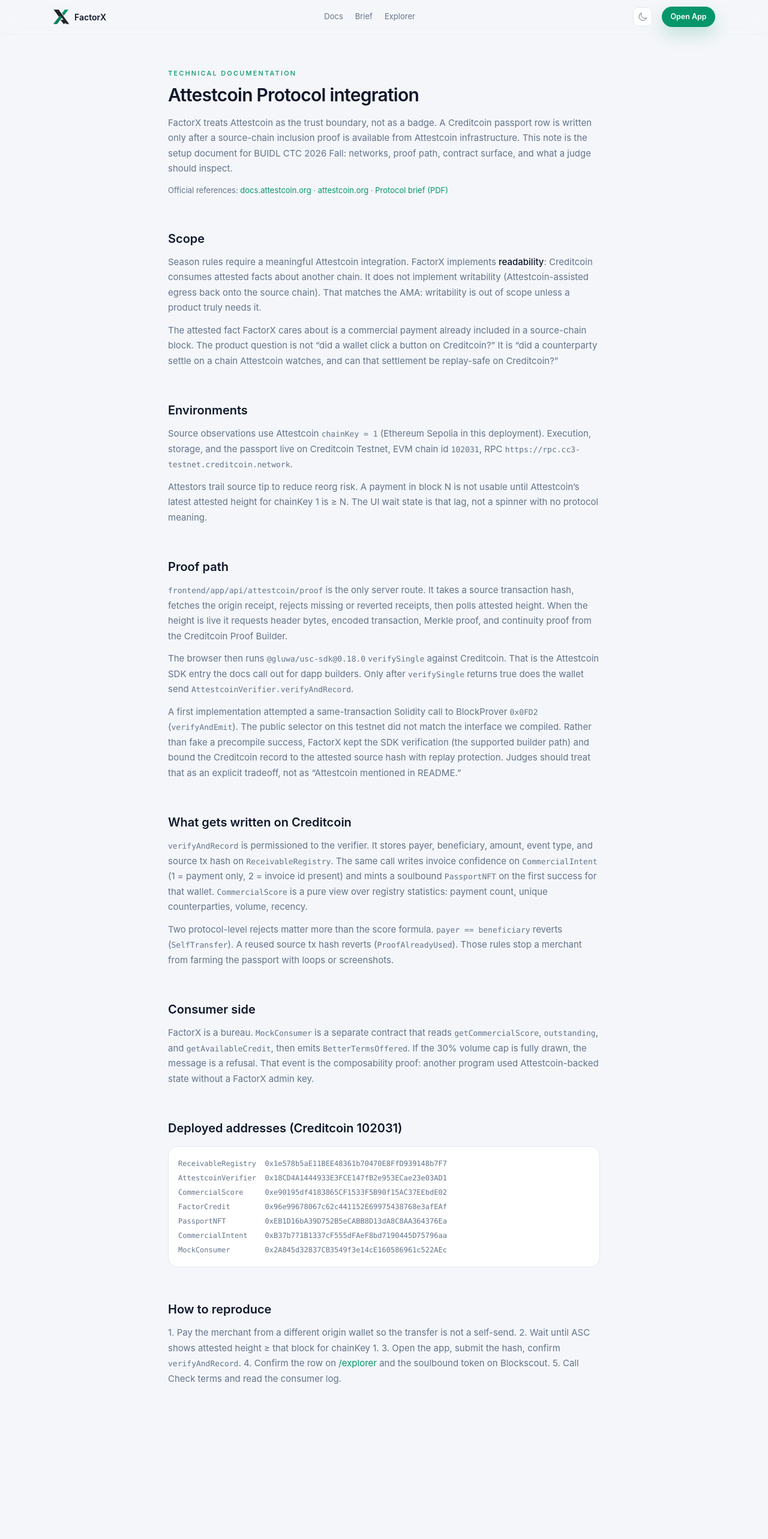
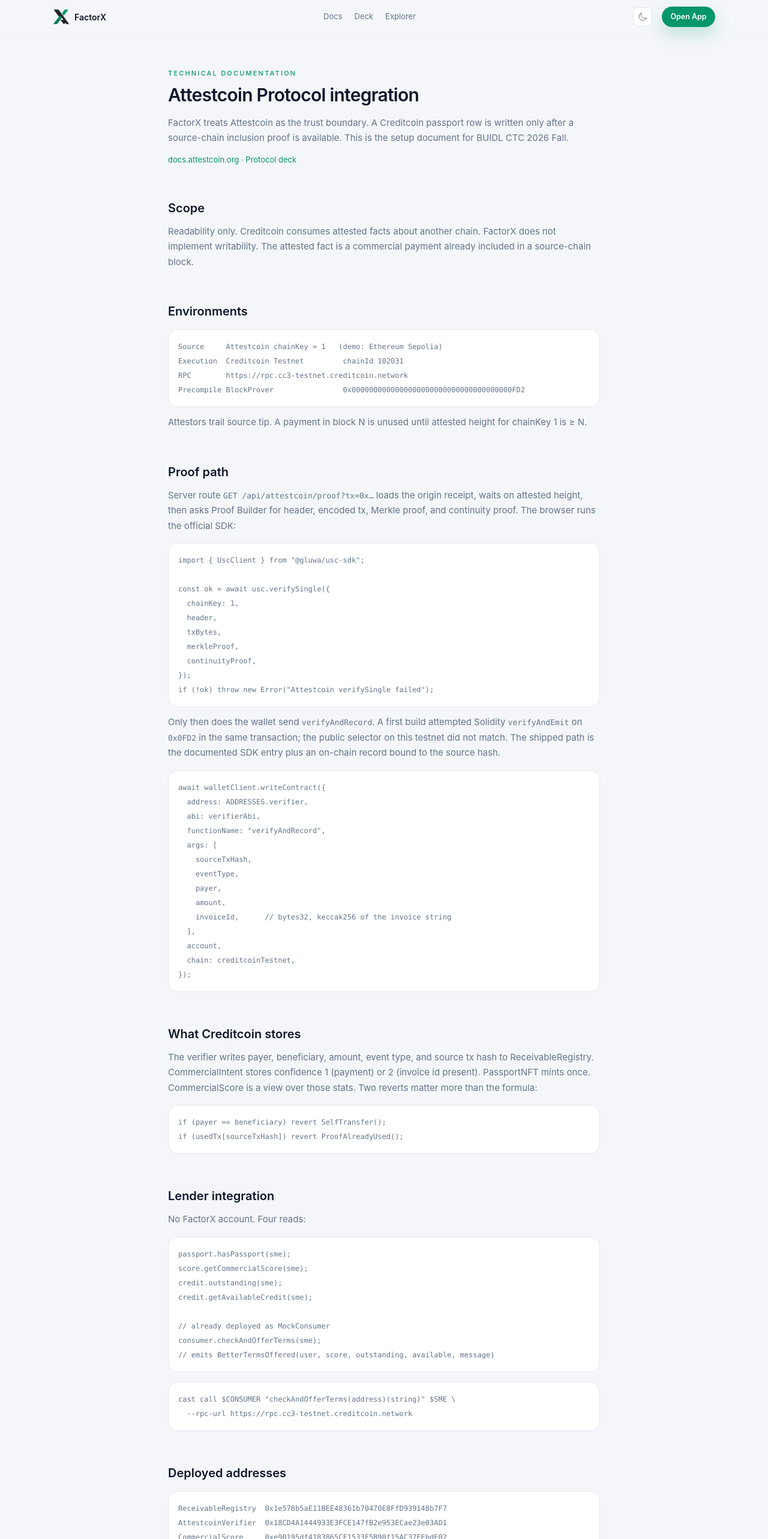
Before and after one commit to Ebubechukwucyber/FactorX, a Next.js app in the folder frontend/: page /docs in a window 1280 px wide. Shown: the top 2566 px of the page at 60% size. Before the commit the page ends 2367 px from the top, so only its background shows below. Built offline with nearby package versions, Linux system fonts and the light colour scheme.

Commit message:
Deck links, explorer connect, docs snippets

```diff
--- a/frontend/app/docs/page.tsx
+++ b/frontend/app/docs/page.tsx
@@ -8,63 +8,85 @@
   return (
     <div className="min-h-screen bg-[var(--bg)] text-[var(--text)]">
       <SiteNav />
-
       <main className="mx-auto max-w-3xl px-6 py-14 text-[15px] leading-[1.7]">
         <p className="text-[11px] font-medium uppercase tracking-[0.2em] text-accent">Technical documentation</p>
         <h1 className="mt-2 text-3xl font-semibold tracking-tight">Attestcoin Protocol integration</h1>
         <p className="mt-4 text-muted">
-          FactorX treats Attestcoin as the trust boundary, not as a badge. A Creditcoin passport row is written only after a source-chain inclusion proof is available from Attestcoin infrastructure. This note is the setup document for BUIDL CTC 2026 Fall: networks, proof path, contract surface, and what a judge should inspect.
+          FactorX treats Attestcoin as the trust boundary. A Creditcoin passport row is written only after a source-chain inclusion proof is available. This is the setup document for BUIDL CTC 2026 Fall.
         </p>
         <p className="mt-3 text-[13px] text-muted">
-          Official references:{" "}
           <a className="text-accent hover:underline" href="https://docs.attestcoin.org/" target="_blank" rel="noreferrer">docs.attestcoin.org</a>
           {" · "}
-          <a className="text-accent hover:underline" href="https://attestcoin.org/" target="_blank" rel="noreferrer">attestcoin.org</a>
-          {" · "}
-          <a className="text-accent hover:underline" href="/FactorX-Protocol-Brief.pdf">Protocol brief (PDF)</a>
+          <a className="text-accent hover:underline" href="/FactorX-Protocol-Deck.pdf">Protocol deck</a>
         </p>
 
         <h2 className="mt-14 text-xl font-semibold">Scope</h2>
         <p className="mt-3 text-muted">
-          Season rules require a meaningful Attestcoin integration. FactorX implements <b className="font-medium text-[var(--text)]">readability</b>: Creditcoin consumes attested facts about another chain. It does not implement writability (Attestcoin-assisted egress back onto the source chain). That matches the AMA: writability is out of scope unless a product truly needs it.
-        </p>
-        <p className="mt-3 text-muted">
-          The attested fact FactorX cares about is a commercial payment already included in a source-chain block. The product question is not “did a wallet click a button on Creditcoin?” It is “did a counterparty settle on a chain Attestcoin watches, and can that settlement be replay-safe on Creditcoin?”
+          Readability only. Creditcoin consumes attested facts about another chain. FactorX does not implement writability. The attested fact is a commercial payment already included in a source-chain block.
         </p>
 
         <h2 className="mt-14 text-xl font-semibold">Environments</h2>
+        <pre className="mt-4 overflow-x-auto rounded-2xl border border-border bg-card p-4 font-mono text-[12px] leading-6 text-muted">{`Source     Attestcoin chainKey = 1   (demo: Ethereum Sepolia)
+Execution  Creditcoin Testnet         chainId 102031
+RPC        https://rpc.cc3-testnet.creditcoin.network
+Precompile BlockProver                0x0000000000000000000000000000000000000FD2`}</pre>
         <p className="mt-3 text-muted">
-          Source observations use Attestcoin <code className="text-[13px]">chainKey = 1</code> (Ethereum Sepolia in this deployment). Execution, storage, and the passport live on Creditcoin Testnet, EVM chain id <code className="text-[13px]">102031</code>, RPC <code className="text-[13px]">https://rpc.cc3-testnet.creditcoin.network</code>.
-        </p>
-        <p className="mt-3 text-muted">
-          Attestors trail source tip to reduce reorg risk. A payment in block N is not usable until Attestcoin’s latest attested height for chainKey 1 is ≥ N. The UI wait state is that lag, not a spinner with no protocol meaning.
+          Attestors trail source tip. A payment in block N is unused until attested height for chainKey 1 is ≥ N.
         </p>
 
         <h2 className="mt-14 text-xl font-semibold">Proof path</h2>
         <p className="mt-3 text-muted">
-          <code className="text-[13px]">frontend/app/api/attestcoin/proof</code> is the only server route. It takes a source transaction hash, fetches the origin receipt, rejects missing or reverted receipts, then polls attested height. When the height is live it requests header bytes, encoded transaction, Merkle proof, and continuity proof from the Creditcoin Proof Builder.
+          Server route <code className="text-[13px]">GET /api/attestcoin/proof?tx=0x…</code> loads the origin receipt, waits on attested height, then asks Proof Builder for header, encoded tx, Merkle proof, and continuity proof. The browser runs the official SDK:
         </p>
+        <pre className="mt-4 overflow-x-auto rounded-2xl border border-border bg-card p-4 font-mono text-[12px] leading-6 text-muted">{`import { UscClient } from "@gluwa/usc-sdk";
+
+const ok = await usc.verifySingle({
+  chainKey: 1,
+  header,
+  txBytes,
+  merkleProof,
+  continuityProof,
+});
+if (!ok) throw new Error("Attestcoin verifySingle failed");`}</pre>
         <p className="mt-3 text-muted">
-          The browser then runs <code className="text-[13px]">@gluwa/usc-sdk@0.18.0</code> <code className="text-[13px]">verifySingle</code> against Creditcoin. That is the Attestcoin SDK entry the docs call out for dapp builders. Only after <code className="text-[13px]">verifySingle</code> returns true does the wallet send <code className="text-[13px]">AttestcoinVerifier.verifyAndRecord</code>.
+          Only then does the wallet send <code className="text-[13px]">verifyAndRecord</code>. A first build attempted Solidity <code className="text-[13px]">verifyAndEmit</code> on <code className="text-[13px]">0x0FD2</code> in the same transaction; the public selector on this testnet did not match. The shipped path is the documented SDK entry plus an on-chain record bound to the source hash.
         </p>
+        <pre className="mt-4 overflow-x-auto rounded-2xl border border-border bg-card p-4 font-mono text-[12px] leading-6 text-muted">{`await walletClient.writeContract({
+  address: ADDRESSES.verifier,
+  abi: verifierAbi,
+  functionName: "verifyAndRecord",
+  args: [
+    sourceTxHash,
+    eventType,
+    payer,
+    amount,
+    invoiceId,      // bytes32, keccak256 of the invoice string
+  ],
+  account,
+  chain: creditcoinTestnet,
+});`}</pre>
+
+        <h2 className="mt-14 text-xl font-semibold">What Creditcoin stores</h2>
         <p className="mt-3 text-muted">
-          A first implementation attempted a same-transaction Solidity call to BlockProver <code className="text-[13px]">0x0FD2</code> (<code className="text-[13px]">verifyAndEmit</code>). The public selector on this testnet did not match the interface we compiled. Rather than fake a precompile success, FactorX kept the SDK verification (the supported builder path) and bound the Creditcoin record to the attested source hash with replay protection. Judges should treat that as an explicit tradeoff, not as “Attestcoin mentioned in README.”
+          The verifier writes payer, beneficiary, amount, event type, and source tx hash to ReceivableRegistry. CommercialIntent stores confidence 1 (payment) or 2 (invoice id present). PassportNFT mints once. CommercialScore is a view over those stats. Two reverts matter more than the formula:
         </p>
+        <pre className="mt-4 overflow-x-auto rounded-2xl border border-border bg-card p-4 font-mono text-[12px] leading-6 text-muted">{`if (payer == beneficiary) revert SelfTransfer();
+if (usedTx[sourceTxHash]) revert ProofAlreadyUsed();`}</pre>
 
-        <h2 className="mt-14 text-xl font-semibold">What gets written on Creditcoin</h2>
-        <p className="mt-3 text-muted">
-          <code className="text-[13px]">verifyAndRecord</code> is permissioned to the verifier. It stores payer, beneficiary, amount, event type, and source tx hash on <code className="text-[13px]">ReceivableRegistry</code>. The same call writes invoice confidence on <code className="text-[13px]">CommercialIntent</code> (1 = payment only, 2 = invoice id present) and mints a soulbound <code className="text-[13px]">PassportNFT</code> on the first success for that wallet. <code className="text-[13px]">CommercialScore</code> is a pure view over registry statistics: payment count, unique counterparties, volume, recency.
-        </p>
-        <p className="mt-3 text-muted">
-          Two protocol-level rejects matter more than the score formula. <code className="text-[13px]">payer == beneficiary</code> reverts (<code className="text-[13px]">SelfTransfer</code>). A reused source tx hash reverts (<code className="text-[13px]">ProofAlreadyUsed</code>). Those rules stop a merchant from farming the passport with loops or screenshots.
-        </p>
+        <h2 className="mt-14 text-xl font-semibold">Lender integration</h2>
+        <p className="mt-3 text-muted">No FactorX account. Four reads:</p>
+        <pre className="mt-4 overflow-x-auto rounded-2xl border border-border bg-card p-4 font-mono text-[12px] leading-6 text-muted">{`passport.hasPassport(sme);
+score.getCommercialScore(sme);
+credit.outstanding(sme);
+credit.getAvailableCredit(sme);
 
-        <h2 className="mt-14 text-xl font-semibold">Consumer side</h2>
-        <p className="mt-3 text-muted">
-          FactorX is a bureau. <code className="text-[13px]">MockConsumer</code> is a separate contract that reads <code className="text-[13px]">getCommercialScore</code>, <code className="text-[13px]">outstanding</code>, and <code className="text-[13px]">getAvailableCredit</code>, then emits <code className="text-[13px]">BetterTermsOffered</code>. If the 30% volume cap is fully drawn, the message is a refusal. That event is the composability proof: another program used Attestcoin-backed state without a FactorX admin key.
-        </p>
+// already deployed as MockConsumer
+consumer.checkAndOfferTerms(sme);
+// emits BetterTermsOffered(user, score, outstanding, available, message)`}</pre>
+        <pre className="mt-4 overflow-x-auto rounded-2xl border border-border bg-card p-4 font-mono text-[12px] leading-6 text-muted">{`cast call $CONSUMER "checkAndOfferTerms(address)(string)" $SME \\
+  --rpc-url https://rpc.cc3-testnet.creditcoin.network`}</pre>
 
-        <h2 className="mt-14 text-xl font-semibold">Deployed addresses (Creditcoin 102031)</h2>
+        <h2 className="mt-14 text-xl font-semibold">Deployed addresses</h2>
         <pre className="mt-4 overflow-x-auto rounded-2xl border border-border bg-card p-4 font-mono text-[12px] leading-6 text-muted">{`ReceivableRegistry  0x1e578b5aE11BEE48361b70470E8FfD939148b7F7
 AttestcoinVerifier  0x18CD4A1444933E3FCE147fB2e953ECae23e03AD1
 CommercialScore     0xe90195df4183865CF1533F5B90f15AC37EEbdE02
@@ -73,15 +95,11 @@
 CommercialIntent    0xB37b771B1337cF555dFAeF8bd7190445D75796aa
 MockConsumer        0x2A845d32837CB3549f3e14cE160586961c522AEc`}</pre>
 
-        <h2 className="mt-14 text-xl font-semibold">How to reproduce</h2>
+        <h2 className="mt-14 text-xl font-semibold">Reproduce</h2>
         <p className="mt-3 text-muted">
-          1. Pay the merchant from a different origin wallet so the transfer is not a self-send.
-          2. Wait until ASC shows attested height ≥ that block for chainKey 1.
-          3. Open the app, submit the hash, confirm <code className="text-[13px]">verifyAndRecord</code>.
-          4. Confirm the row on <Link href="/explorer" className="text-accent hover:underline">/explorer</Link> and the soulbound token on Blockscout.
-          5. Call Check terms and read the consumer log.
+          Pay the merchant from a different origin wallet. Wait until ASC attested height covers that block. Submit the hash. Confirm the row on <Link href="/explorer" className="text-accent hover:underline">/explorer</Link>. Check terms and read the consumer log on Blockscout.
         </p>
-        </main>
+      </main>
     </div>
   );
 }
--- a/frontend/app/page.tsx
+++ b/frontend/app/page.tsx
@@ -44,7 +44,7 @@
     <SiteNav />
 
     <main>
-      <section className="hero relative overflow-hidden"><div className="hero-glow hero-glow-one"/><div className="hero-glow hero-glow-two"/><div className="relative mx-auto grid max-w-6xl items-center gap-14 px-6 py-24 md:grid-cols-[1.05fr_.95fr] md:py-32"><div className="animate-fade-up"><div className="protocol-pill"><span className="status-dot"/> Attestcoin Protocol <span className="opacity-50">·</span> Creditcoin</div><h1 className="hero-title mt-6">Verified commercial payments become <span>portable financial reputation.</span></h1><p className="hero-copy">Agencies and exporters get paid on-chain. Banks still see a blank file. FactorX turns those verified invoices into a passport a lender can read on Creditcoin.</p><div className="mt-8 flex flex-wrap gap-3"><Link href="/dashboard" className="btn-primary">Launch Passport</Link><Link href="/docs" className="btn-secondary">Documentation</Link><a href="/FactorX-Protocol-Brief.pdf" className="btn-secondary">Protocol brief</a></div><div className="mt-8 flex flex-wrap gap-x-6 gap-y-2 text-xs text-muted"><span>Verified payments</span><span>Living score</span><span>Portable identity</span></div></div><PassportPreview /></div></section>
+      <section className="hero relative overflow-hidden"><div className="hero-glow hero-glow-one"/><div className="hero-glow hero-glow-two"/><div className="relative mx-auto grid max-w-6xl items-center gap-14 px-6 py-24 md:grid-cols-[1.05fr_.95fr] md:py-32"><div className="animate-fade-up"><div className="protocol-pill"><span className="status-dot"/> Attestcoin Protocol <span className="opacity-50">·</span> Creditcoin</div><h1 className="hero-title mt-6">Verified commercial payments become <span>portable financial reputation.</span></h1><p className="hero-copy">Agencies and exporters get paid on-chain. Banks still see a blank file. FactorX turns those verified invoices into a passport a lender can read on Creditcoin.</p><div className="mt-8 flex flex-wrap gap-3"><Link href="/dashboard" className="btn-primary">Launch Passport</Link><Link href="/docs" className="btn-secondary">Documentation</Link><a href="/FactorX-Protocol-Deck.pdf" className="btn-secondary">Protocol deck</a></div><div className="mt-8 flex flex-wrap gap-x-6 gap-y-2 text-xs text-muted"><span>Verified payments</span><span>Living score</span><span>Portable identity</span></div></div><PassportPreview /></div></section>
 
       <section className="relative z-10 mx-auto max-w-6xl px-6 pb-24"><div className="metrics-card grid overflow-hidden rounded-3xl border border-border bg-card shadow-card md:grid-cols-3">{metrics.map((m,i)=><div key={m.label} className={`metric-item ${i>0?"md:border-l md:border-border":""}`}><div className="flex items-center gap-2 text-muted"><Icon type={m.icon} className="h-4 w-4 text-accent"/><p className="text-[11px] font-semibold uppercase tracking-[0.12em]">{m.label}</p></div><p className="mt-4 text-3xl font-bold tracking-tight">{m.value}</p><p className="mt-1 text-[12px] text-muted">{m.sub}</p></div>)}</div></section>
 
--- a/frontend/components/SiteNav.tsx
+++ b/frontend/components/SiteNav.tsx
@@ -44,7 +44,7 @@
 
         <nav className="hidden items-center gap-5 md:flex">
           <Link href="/docs" onClick={() => setNav(true)} className="text-[13px] text-muted hover:text-[var(--text)]">Docs</Link>
-          <a href="/FactorX-Protocol-Brief.pdf" className="text-[13px] text-muted hover:text-[var(--text)]">Brief</a>
+          <a href="/FactorX-Protocol-Deck.pdf" className="text-[13px] text-muted hover:text-[var(--text)]">Deck</a>
           <Link href="/explorer" onClick={() => setNav(true)} className="text-[13px] text-muted hover:text-[var(--text)]">Explorer</Link>
         </nav>
 
@@ -75,7 +75,7 @@
       {open && (
         <div className="border-t border-border bg-card px-4 py-3 md:hidden">
           <Link href="/docs" className="block py-2.5 text-[14px]" onClick={() => setNav(true)}>Documentation</Link>
-          <a href="/FactorX-Protocol-Brief.pdf" className="block py-2.5 text-[14px]">Protocol brief</a>
+          <a href="/FactorX-Protocol-Deck.pdf" className="block py-2.5 text-[14px]">Protocol deck</a>
           <Link href="/explorer" className="block py-2.5 text-[14px]" onClick={() => setNav(true)}>Explorer</Link>
           <Link href="/dashboard" className="block py-2.5 text-[14px]" onClick={() => setNav(true)}>Dashboard</Link>
           <div className="pt-2 sm:hidden">{right}</div>
```
Also changed, not shown: frontend/app/explorer/page.tsx (+29 -1 lines), 1 other file (tests, documents, lock files or other folders).
